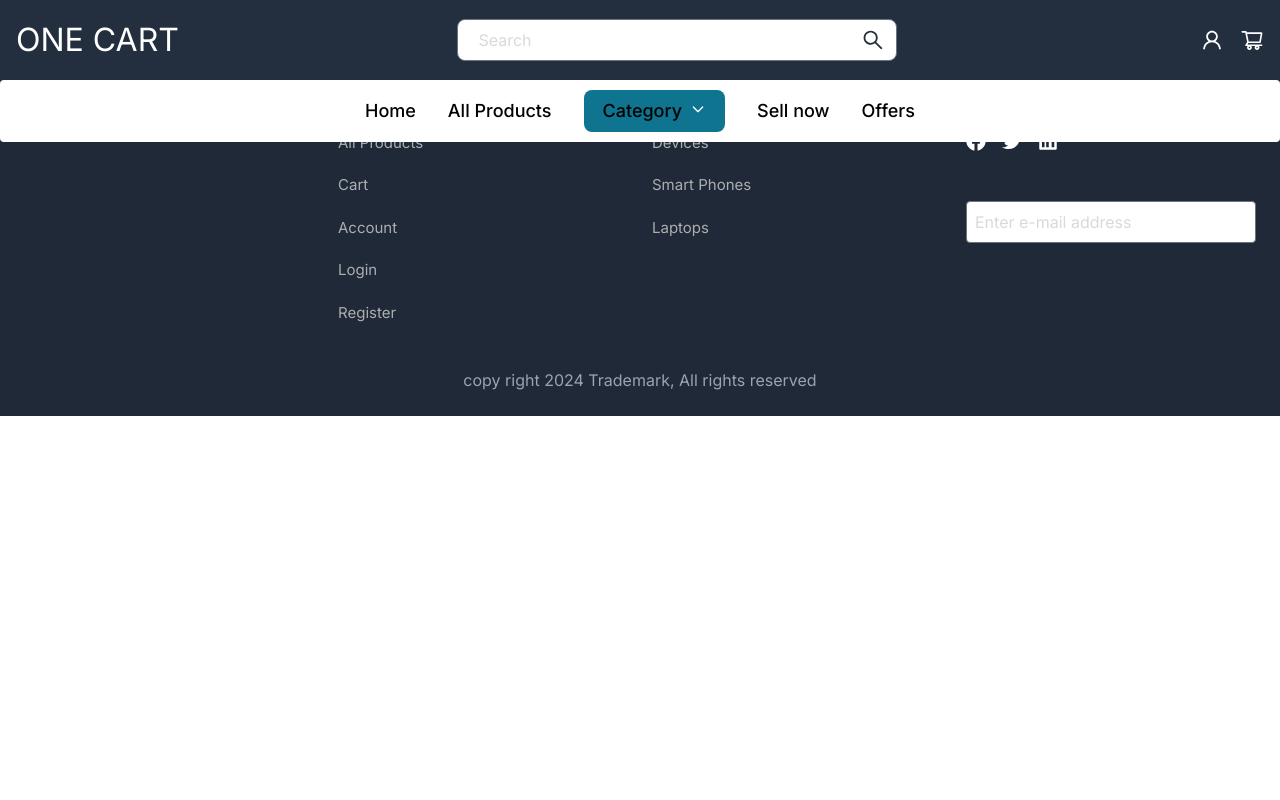
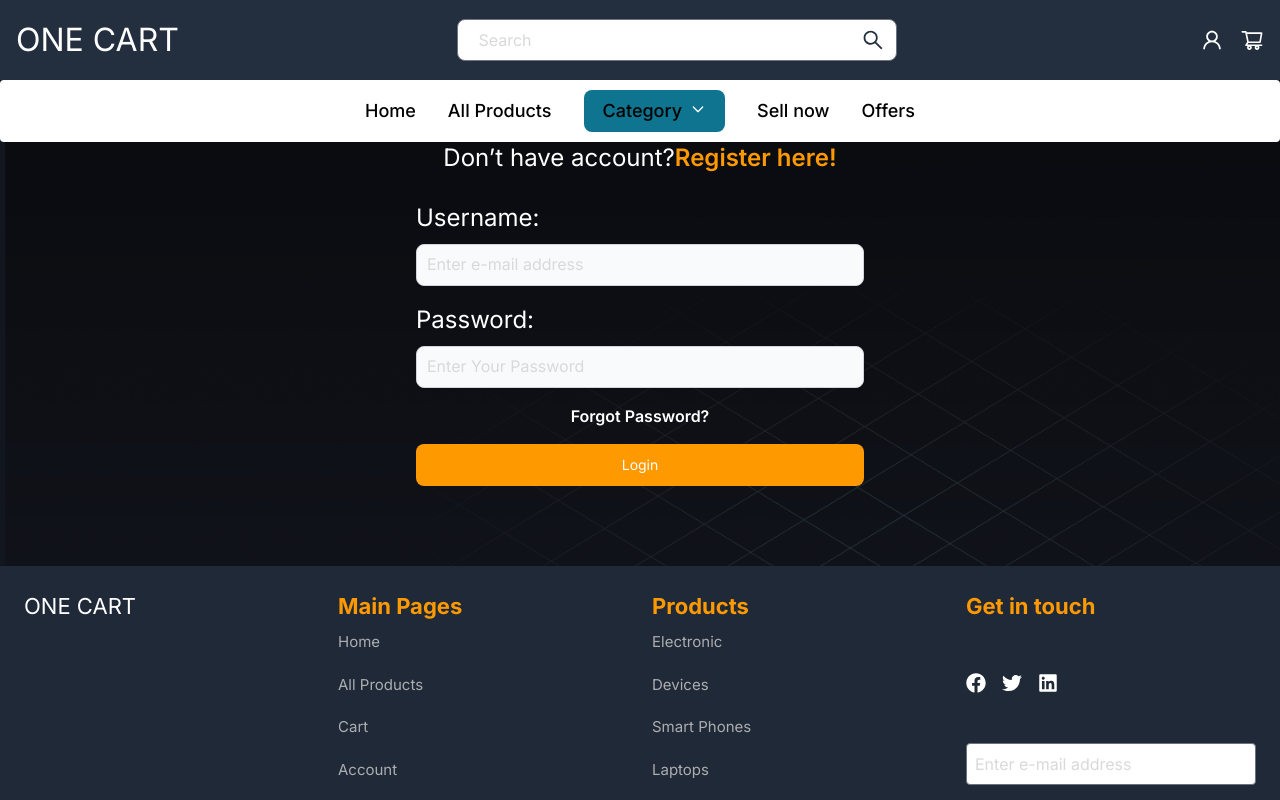
Before and after one commit to MohamedHosnyElKholy/Ecommerce-Multiples-, a Next.js app in the folder all-project/: page /login in a window 1280 px wide. Shown: the top 800 px of the page. Built offline with nearby package versions, Linux system fonts and the light colour scheme.

Commit message:
feat(auth): add login page

```diff
--- /dev/null
+++ b/all-project/src/app/(page)/forgetPassword/page.jsx
@@ -0,0 +1,9 @@
+import React from 'react'
+
+export default function page() {
+  return (
+    <div>
+      Forget Password
+    </div>
+  )
+}
--- a/all-project/src/app/(page)/login/page.jsx
+++ b/all-project/src/app/(page)/login/page.jsx
@@ -1,9 +1,65 @@
-import React from 'react'
+"use client";
+import React from "react";
+import Link from "next/link";
+import { Button, Label, TextInput } from "flowbite-react";
+export default function Page() {
+  return (
+    <div className="register w-full flex flex-col justify-center items-center bg-gray-800 pt-[80px] pb-[80px]">
+      <div className="content text-center mb-6">
+        <h4 className="text-white text-[40px] font-normal">Login</h4>
+        <p className="text-white text-[24px] font-normal ">
+          Don’t have account?
+          <Link href="/register" className="text-[#F90] font-semibold">
+          Register here!
+          </Link>
+        </p>
+      </div>
+      <form className="flex w-full max-w-md flex-col gap-4">
+        <div>
+          <div className="mb-2 block">
+            <Label
+              htmlFor="email"
+              value="Username:"
+              className="text-white text-[24px] font-normal"
+            />
+          </div>
+          <TextInput
+            id="email"
+            type="email"
+            placeholder="Enter e-mail address"
+            required
+            shadow
+            className="w-full"
+          />
+        </div>
 
-export default function page() {
-  return (
-    <div>
-      login
+        <div>
+          <div className="mb-2 block">
+            <Label
+              htmlFor="password"
+              value="Password:"
+              className="text-white text-[24px] font-normal"
+            />
+          </div>
+          <TextInput
+            id="password"
+            type="password"
+            placeholder="Enter Your Password"
+            required
+            shadow
+          />
+        </div>
+        <Link href="/forgetPassword" className="text-white font-semibold text-center">
+        Forgot Password?
+          </Link>
+
+        <Button
+          type="submit"
+          className="bg-[#F90] text-white text-[24px] font-normal"
+        >
+          Login
+        </Button>
+      </form>
     </div>
-  )
+  );
 }
```
Also changed, not shown: 1 other file (tests, documents, lock files or other folders).
